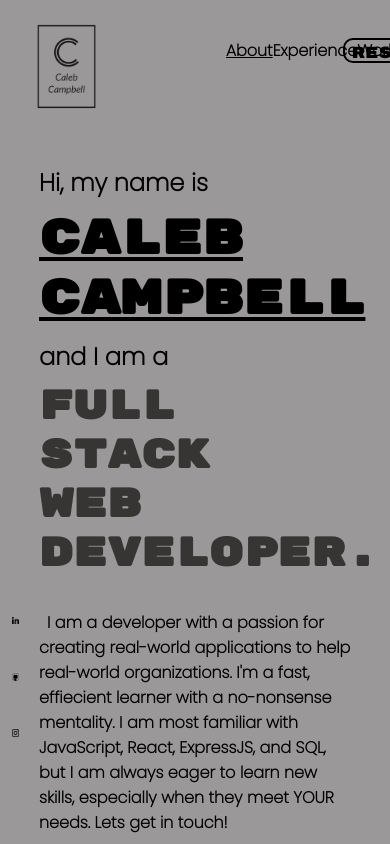
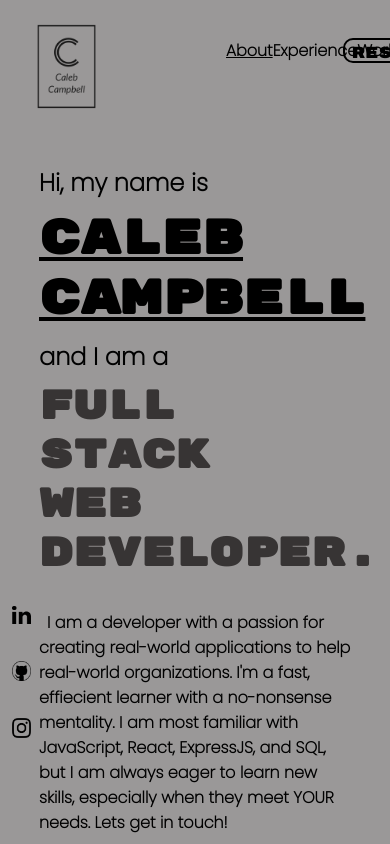
Before and after one commit to Caleb-Campbell/personal-website, a React (Vite) app: page / in a window 390 px wide. Shown: the top 844 px of the page. Built offline with nearby package versions, Linux system fonts and the light colour scheme.

Commit message:
fixed overlay size

```diff
--- a/src/styles/overlay.css
+++ b/src/styles/overlay.css
@@ -24,3 +24,9 @@
     transition: ease .3s;
     scale: 1.1;
 }
+
+@media (max-width: 500px) {
+    .overlay a img {
+        width: 5vw;
+    }
+}
```
